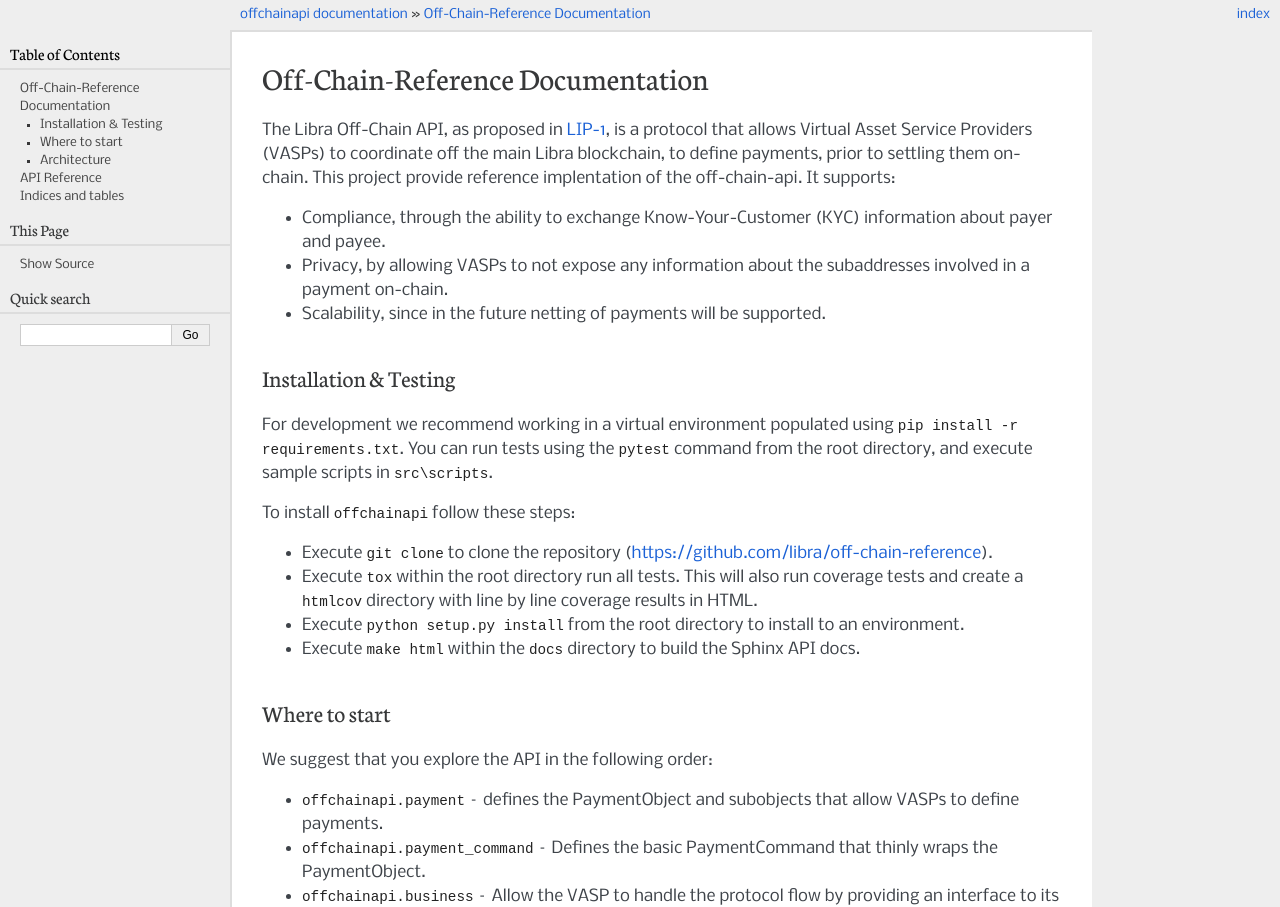
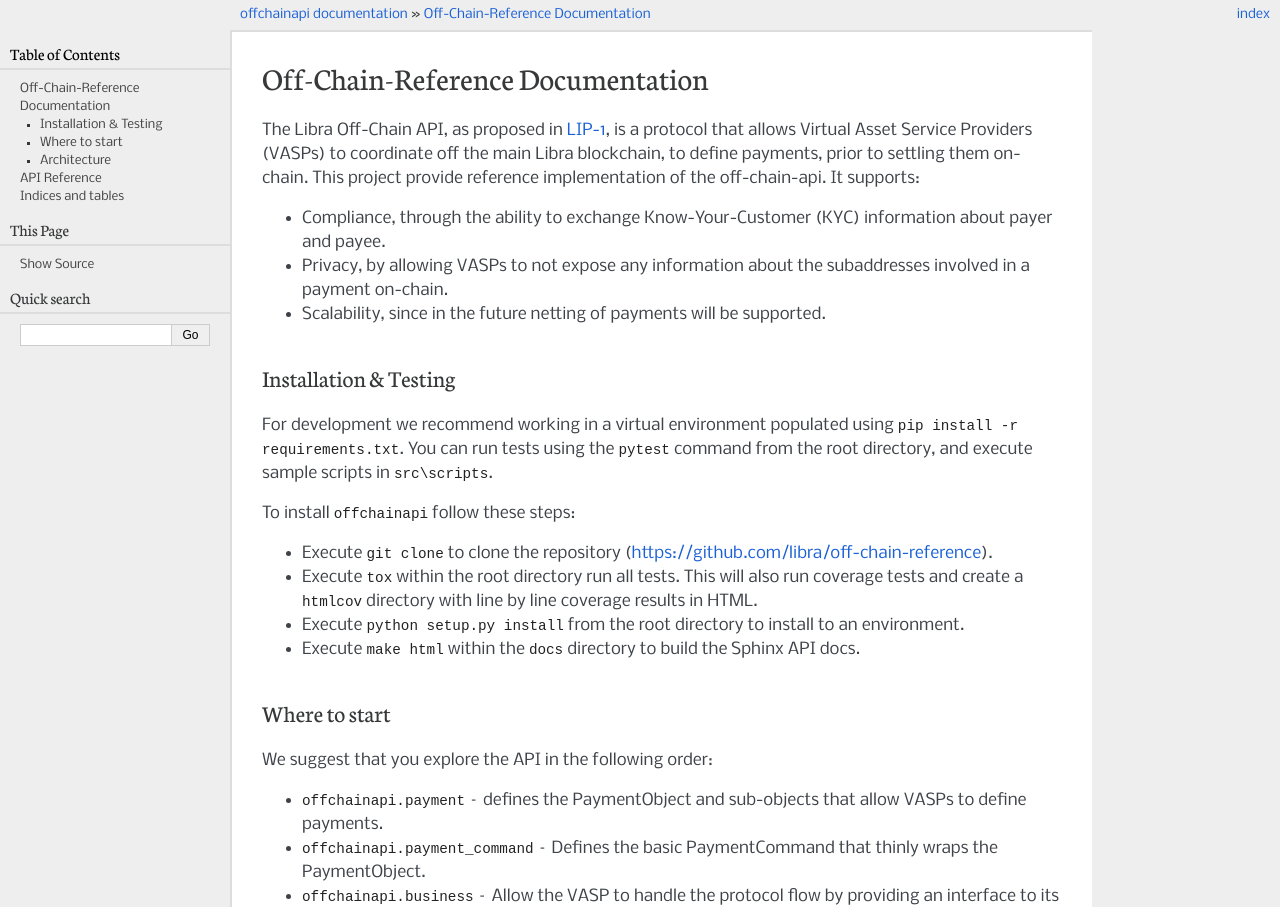
Before and after one commit to diem/off-chain-reference, a Sphinx documentation site: the page built from docs/index.rst, in a window 1280 px wide. Shown: the top 907 px of the page. Built offline with Sphinx 7.4.7, drawn with Linux system fonts in a browser that asks for light colours; pages that are not in the unit, such as notebooks, are missing from menus.

Commit message:
Updates on master

```diff
--- a/docs/index.rst
+++ b/docs/index.rst
@@ -2,7 +2,7 @@
 =========================
 
 The Libra Off-Chain API, as proposed in `LIP-1
-<https://lip.libra.org/lip-1/>`_, is a protocol that allows Virtual Asset Service Providers (VASPs) to coordinate off the main Libra blockchain, to define payments, prior to settling them on-chain. This project provide reference implentation of the off-chain-api. It supports:
+<https://lip.libra.org/lip-1/>`_, is a protocol that allows Virtual Asset Service Providers (VASPs) to coordinate off the main Libra blockchain, to define payments, prior to settling them on-chain. This project provide reference implementation of the off-chain-api. It supports:
 
 * Compliance, through the ability to  exchange Know-Your-Customer
   (KYC) information about payer and payee.
@@ -29,7 +29,7 @@
 
 We suggest that you explore the API in the following order:
 
-* :py:mod:`offchainapi.payment` -- defines the PaymentObject and subobjects that allow VASPs to define payments.
+* :py:mod:`offchainapi.payment` -- defines the PaymentObject and sub-objects that allow VASPs to define payments.
 * :py:mod:`offchainapi.payment_command` -- Defines the basic PaymentCommand that thinly wraps the PaymentObject.
 * :py:mod:`offchainapi.business` -- Allow the VASP to handle the protocol flow by providing an interface to its backend operations.
 * :py:mod:`offchainapi.core` -- Defines the core ``VASP`` object that allows a basic VASP to operate using the default network and storage.
```
